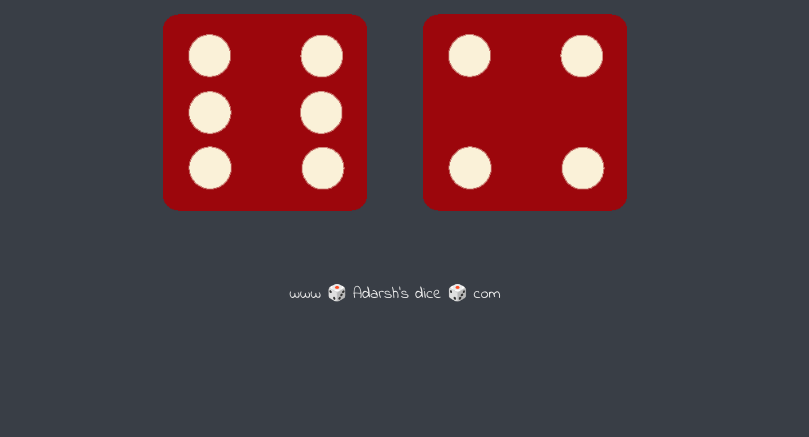
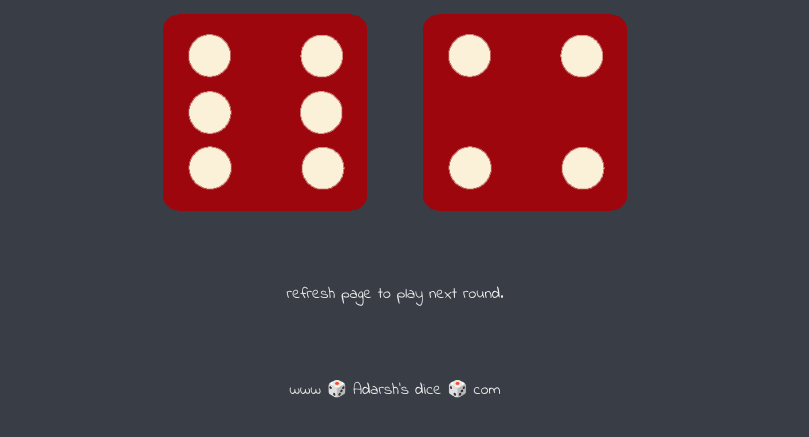
Before and after one commit to adarsht01/Dice-useofJS, a plain HTML site: page index.html in a window 1280 px wide. Shown: the part 321-758 px from the top of the page, without its empty margins (245-1054 px from the left). Drawn offline with Linux system fonts and the light colour scheme.

Commit message:
Update index.html

```diff
--- a/index.html
+++ b/index.html
@@ -29,6 +29,8 @@
   </body>
 
   <footer>
+    refresh page to play next round.
+    <br><br><br><br>
     www 🎲 Adarsh's dice 🎲 com
   </footer>
 </html>
```
